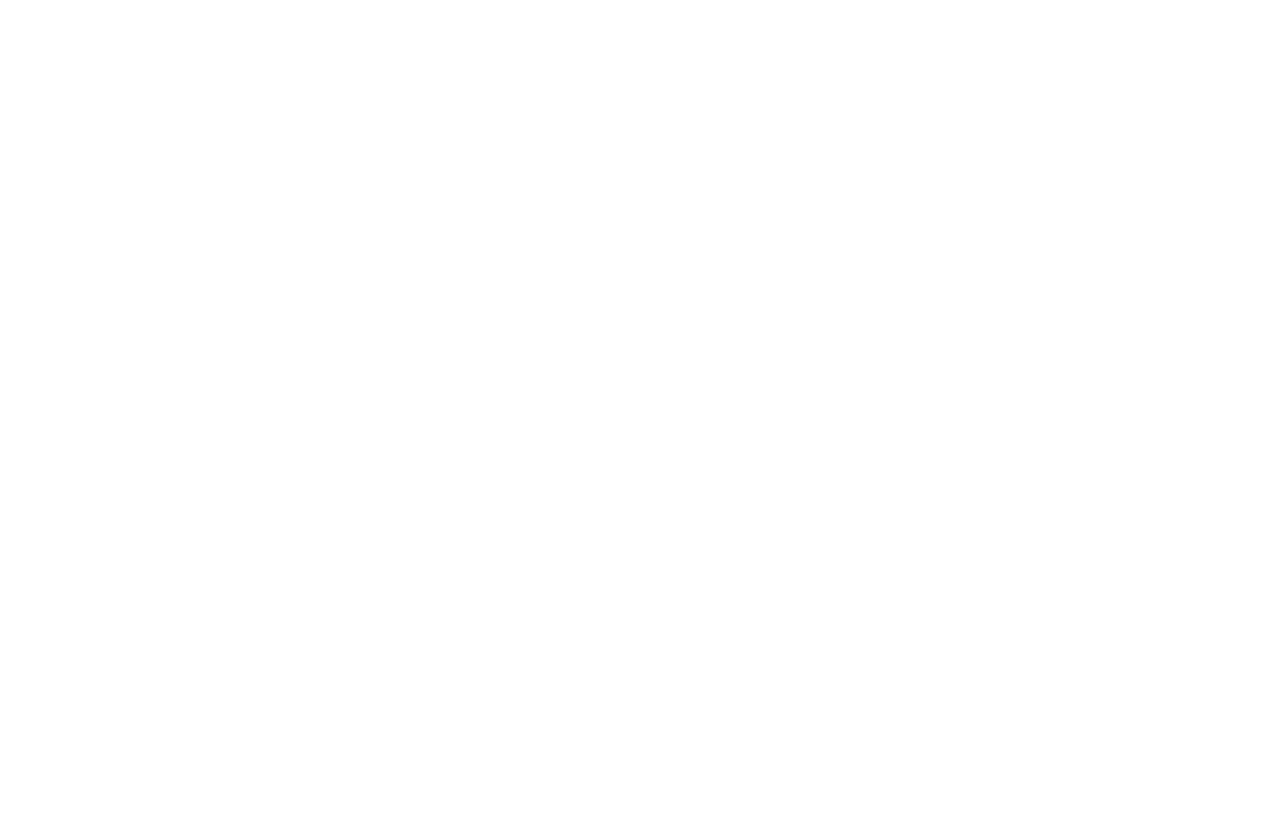
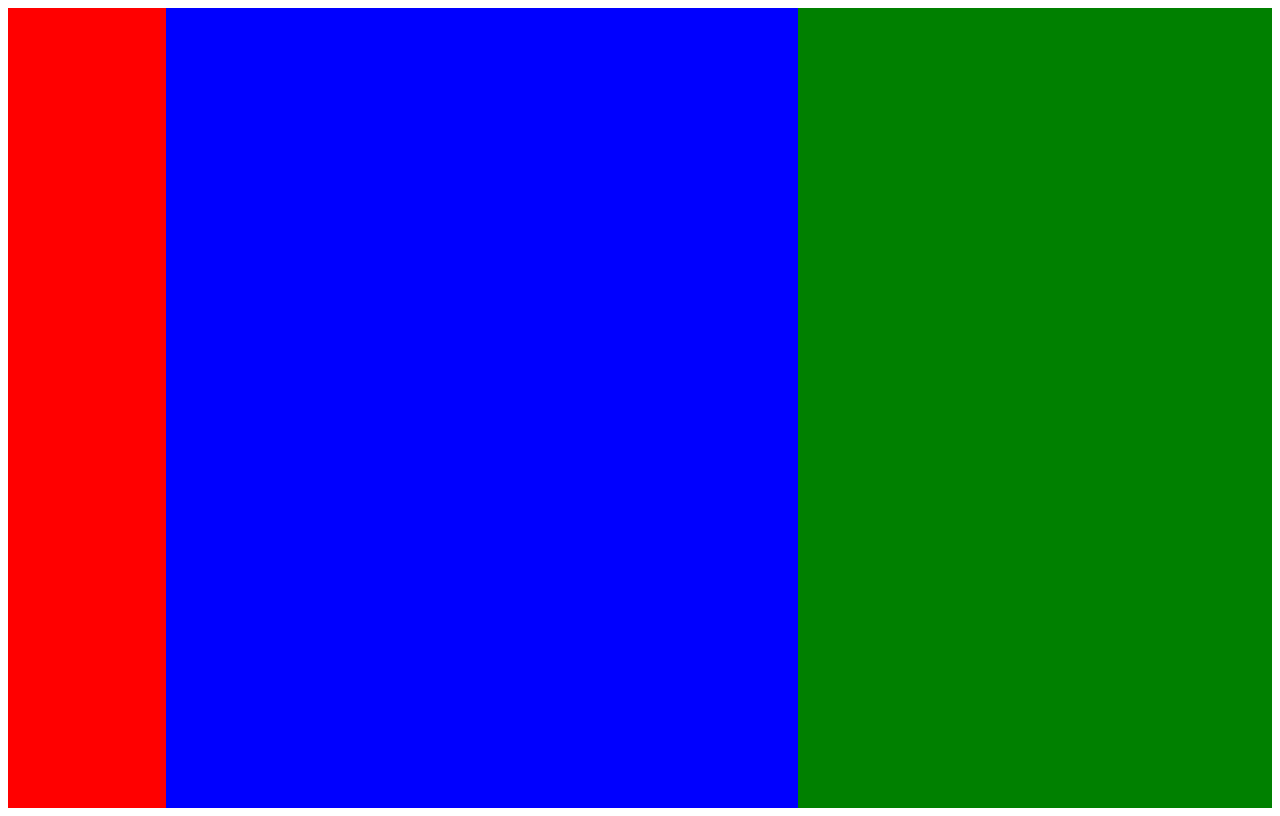
Before and after one commit to GustavsLieknins/learn-css-grid-1, a plain HTML site: page layout-fr.html in a window 1280 px wide. Drawn offline with Linux system fonts and the light colour scheme.

Commit message:
layout added

```diff
--- /dev/null
+++ b/layout-fr.css
@@ -0,0 +1,18 @@
+.container {
+    display: grid;
+    grid-template-rows: 100vh;
+    grid-template-columns: 1fr 4fr 3fr;
+    width: 100%;
+}
+.item-1 {
+
+    background-color: red;
+}
+.item-2 {
+
+    background-color: blue;
+}
+.item-3 {
+
+    background-color: green;
+}
--- a/ayout-fr.html
+++ b/layout-fr.html
@@ -5,8 +5,13 @@
     <meta http-equiv="X-UA-Compatible" content="IE=edge">
     <meta name="viewport" content="width=device-width, initial-scale=1.0">
     <title>Document</title>
+    <link rel="Stylesheet" href="layout-fr.css">
 </head>
 <body>
-
+    <div class="container">
+        <div class="item-1"></div>
+        <div class="item-2"></div>
+        <div class="item-3"></div>
+    </div>
 </body>
 </html>
```
